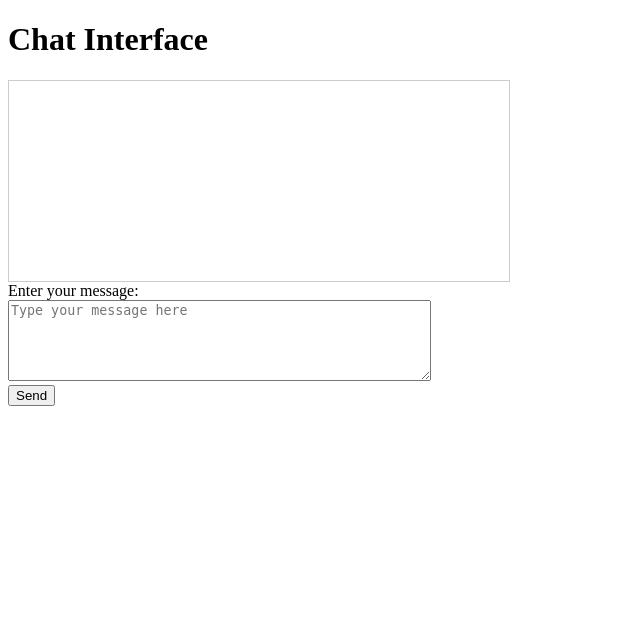
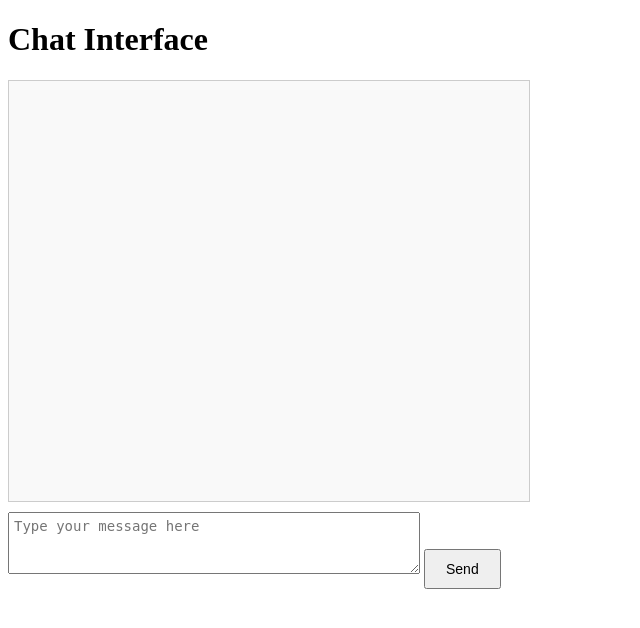
Before and after one commit to wwbp/BCFG-API, a Django app: template chat/templates/chat/chat_interface.html in a window 1280 px wide. Shown: the top 628 px of the page, without its empty margins (0-640 px from the left). Run offline with Django 5.2, Linux system fonts and the light colour scheme; the template is opened without the code that fills it, so the values that code supplies are empty.

Commit message:
build: qualtric chat interface support

```diff
--- a/bcfg_chat_api/urls.py
+++ b/bcfg_chat_api/urls.py
@@ -20,5 +20,4 @@ from django.urls import path, include
 urlpatterns = [
     path('admin/', admin.site.urls),
     path('api/', include('chat.urls')),
-    path('', include('chat.urls')),
 ]
--- a/chat/models.py
+++ b/chat/models.py
@@ -2,7 +2,7 @@ from django.db import models
 
 
 class User(models.Model):
-    bcfg_id = models.BigIntegerField(unique=True)
+    bcfg_id = models.CharField(max_length=100, unique=True)
     name = models.CharField(max_length=100)
 
     def __str__(self):
--- a/chat/templates/chat/chat_interface.html
+++ b/chat/templates/chat/chat_interface.html
@@ -2,18 +2,71 @@
 <html lang="en">
 <head>
     <meta charset="UTF-8">
-    <title>Simple Chat Interface</title>
+    <title>Chat Interface</title>
     <meta name="viewport" content="width=device-width, initial-scale=1">
     <style>
+        /* Chat window styles */
         #chat-window {
             border: 1px solid #ccc;
             width: 500px;
-            height: 200px;
-            overflow: auto;
+            height: 400px;
+            overflow-y: auto;
+            padding: 10px;
+            background-color: #f9f9f9;
+        }
+
+        /* Chat message styles */
+        .message {
+            display: flex;
+            margin-bottom: 10px;
+            max-width: 80%;
+        }
+
+        .message.bot {
+            justify-content: flex-start;
+        }
+
+        .message.user {
+            justify-content: flex-end;
+        }
+
+        .message-content {
+            padding: 10px;
+            border-radius: 10px;
+            font-size: 14px;
+            line-height: 1.4;
+        }
+
+        .message.bot .message-content {
+            background-color: #e1ffc7;
+            border-bottom-left-radius: 0;
+        }
+
+        .message.user .message-content {
+            background-color: #c7dfff;
+            border-bottom-right-radius: 0;
+        }
+
+        /* Input area styles */
+        #input-area {
+            margin-top: 10px;
+        }
+
+        #message {
+            width: 400px;
+            height: 50px;
+            padding: 5px;
+            font-size: 14px;
+        }
+
+        #send-button {
+            padding: 10px 20px;
+            font-size: 14px;
         }
     </style>
     <script>
         function getCookie(name) {
+            // ... (Same as before)
             var cookieValue = null;
             if (document.cookie && document.cookie !== '') {
                 var cookies = document.cookie.split(';');
@@ -40,16 +93,22 @@
             .then(data => {
                 const conversation = data.conversation || [];
                 conversation.forEach(message => {
-                    const messageDiv = document.createElement('div');
-                    messageDiv.textContent = message;
-                    document.getElementById('chat-window').appendChild(messageDiv);
+                    appendMessageToChatWindow(message.content, message.sender);
                 });
+                // Scroll to the bottom
+                const chatWindow = document.getElementById('chat-window');
+                chatWindow.scrollTop = chatWindow.scrollHeight;
             })
             .catch(error => console.error('Error fetching conversation:', error));
         });
 
         function sendMessage() {
-            var message = document.getElementById('message').value;
+            var message = document.getElementById('message').value.trim();
+            if (message === '') return;
+
+            // Display the user's message
+            appendMessageToChatWindow(message, 'user');
+
             fetch('{% url "chat:chat_send_message" %}', {
                 method: 'POST',
                 headers: {
@@ -60,24 +119,38 @@
             })
             .then(response => response.json())
             .then(data => {
-                document.getElementById('response').innerText = data.response;
-                // Optionally, add the message to the conversation window
-                const messageDiv = document.createElement('div');
-                messageDiv.textContent = data.response;
-                document.getElementById('chat-window').appendChild(messageDiv);
-                // Clear the textarea
-                document.getElementById('message').value = '';
+                // Display the bot's response
+                appendMessageToChatWindow(data.response, 'bot');
+                // Scroll to the bottom
+                const chatWindow = document.getElementById('chat-window');
+                chatWindow.scrollTop = chatWindow.scrollHeight;
             })
             .catch(error => console.error('Error:', error));
+
+            // Clear the textarea
+            document.getElementById('message').value = '';
+        }
+
+        function appendMessageToChatWindow(message, sender) {
+            const chatWindow = document.getElementById('chat-window');
+            const messageDiv = document.createElement('div');
+            messageDiv.classList.add('message', sender);
+
+            const contentDiv = document.createElement('div');
+            contentDiv.classList.add('message-content');
+            contentDiv.textContent = message;
+
+            messageDiv.appendChild(contentDiv);
+            chatWindow.appendChild(messageDiv);
         }
     </script>
 </head>
 <body>
     <h1>Chat Interface</h1>
     <div id="chat-window"></div>
-    <label for="message">Enter your message:</label><br>
-    <textarea id="message" rows="5" cols="50" placeholder="Type your message here"></textarea><br>
-    <button onclick="sendMessage()">Send</button>
-    <p id="response"></p>
+    <div id="input-area">
+        <textarea id="message" placeholder="Type your message here"></textarea>
+        <button id="send-button" onclick="sendMessage()">Send</button>
+    </div>
 </body>
 </html>
--- a/chat/views.py
+++ b/chat/views.py
@@ -1,3 +1,6 @@
+from django.views import View
+from django.utils.decorators import method_decorator
+import uuid
 from django.http import JsonResponse
 from django.shortcuts import render
 from django.views.decorators.csrf import csrf_exempt
@@ -11,36 +14,26 @@ from openai import OpenAI
 logging.basicConfig(level=logging.INFO)
 
 
-class DatabaseInterface:
-    def get_user_by_bcfg_id(self, bcfg_id):
-        raise NotImplementedError
-
-    def create_user(self, bcfg_id, name):
-        raise NotImplementedError
-
-    def get_or_create_assistant(self, user):
-        raise NotImplementedError
-
-    def save_assistant(self, assistant):
-        raise NotImplementedError
-
-    def save_transcript(self, user, user_message, assistant_message):
-        raise NotImplementedError
-
-
-class Database(DatabaseInterface):
+class Database:
     def get_user_by_bcfg_id(self, bcfg_id):
         try:
-            return User.objects.get(bcfg_id=bcfg_id)
+            return User.objects.get(bcfg_id=str(bcfg_id))
         except User.DoesNotExist:
             return None
 
     def create_user(self, bcfg_id, name):
-        return User.objects.create(bcfg_id=bcfg_id, name=name)
+        return User.objects.create(bcfg_id=str(bcfg_id), name=name)
+
+    def get_or_create_user(self, bcfg_id, name):
+        user = self.get_user_by_bcfg_id(bcfg_id)
+        if user:
+            return user
+        else:
+            return self.create_user(bcfg_id, name)
 
     def get_or_create_assistant(self, user):
-        assistant, created = Assistant.objects.get_or_create(user=user)
-        return assistant, created
+        assistant, _ = Assistant.objects.get_or_create(user=user)
+        return assistant
 
     def save_assistant(self, assistant):
         assistant.save()
@@ -49,39 +42,23 @@ class Database(DatabaseInterface):
         Transcript.objects.create(
             user=user, user_message=user_message, assistant_message=assistant_message)
 
+    def get_transcripts_for_user(self, user):
+        return Transcript.objects.filter(user=user).order_by('created_at')
 
-class ChatService:
-    def __init__(self, db, openai_client, requests_lib):
-        self.db = db
+
+class GPTAssistantManager:
+    def __init__(self, openai_client):
         self.openai_client = openai_client
-        self.requests_lib = requests_lib
 
-    def check_required_fields(self, context, message):
-        required_fields = ["school_name", "school_mascot",
-                           "initial_message", "week_number", "name"]
-        missing_fields = [
-            field for field in required_fields if field not in context]
-        if not message:
-            missing_fields.append("message")
-        return missing_fields
-
-    def get_or_create_user(self, context, bcfg_id):
-        user = self.db.get_user_by_bcfg_id(bcfg_id)
-        if user:
-            return user
-        else:
-            return self.db.create_user(bcfg_id=bcfg_id, name=context['name'])
-
-    def initialize_assistant(self, user):
-        assistant, created = self.db.get_or_create_assistant(user)
-        if created or not assistant.gpt_assistant_id or not assistant.gpt_thread_id:
+    def initialize_assistant(self, assistant):
+        if not assistant.gpt_assistant_id or not assistant.gpt_thread_id:
             assistant.gpt_assistant_id, assistant.gpt_thread_id = self.setup_assistant_and_thread()
-            self.db.save_assistant(assistant)
+            assistant.save()
         return assistant
 
     def setup_assistant_and_thread(self):
         assistant = self.openai_client.beta.assistants.create(
-            name=f"Assistant",
+            name="Assistant",
             instructions="You are a helpful assistant.",
             model="gpt-4o-mini",
         )
@@ -119,6 +96,40 @@ class ChatService:
             logging.error(f"Run failed with status: {run.status}")
             return "There was an error processing your message."
 
+
+class ChatService:
+    def __init__(self, db, gpt_manager, requests_lib=None):
+        self.db = db
+        self.gpt_manager = gpt_manager
+        self.requests_lib = requests_lib
+
+    def check_required_fields(self, context, message):
+        required_fields = ["school_name", "school_mascot",
+                           "initial_message", "week_number", "name"]
+        missing_fields = [
+            field for field in required_fields if field not in context]
+        if not message:
+            missing_fields.append("message")
+        return missing_fields
+
+    def process_message_for_api(self, context, message, bcfg_id):
+        user = self.db.get_or_create_user(bcfg_id, context['name'])
+        assistant = self.db.get_or_create_assistant(user)
+        assistant = self.gpt_manager.initialize_assistant(assistant)
+        gpt_response = self.gpt_manager.generate_gpt_response(
+            assistant, message)
+        self.db.save_transcript(user, message, gpt_response)
+        self.send_message_to_participant(user.bcfg_id, gpt_response)
+
+    def process_message_for_chat(self, user_id, message):
+        user = self.db.get_or_create_user(user_id, "Chat User")
+        assistant = self.db.get_or_create_assistant(user)
+        assistant = self.gpt_manager.initialize_assistant(assistant)
+        gpt_response = self.gpt_manager.generate_gpt_response(
+            assistant, message)
+        self.db.save_transcript(user, message, gpt_response)
+        return gpt_response
+
     def send_message_to_participant(self, user_id, gpt_response):
         url = f"http://external-api.com/ai/api/participant/{user_id}/send"
         payload = {"message": gpt_response}
@@ -136,13 +147,6 @@ class ChatService:
         else:
             logging.warning(f"Failed to send GPT response to user {user_id}: {response_text}")
 
-    def process_message(self, context, message, bcfg_id):
-        user = self.get_or_create_user(context, bcfg_id)
-        assistant = self.initialize_assistant(user)
-        gpt_response = self.generate_gpt_response(assistant, message)
-        self.db.save_transcript(user, message, gpt_response)
-        self.send_message_to_participant(user.bcfg_id, gpt_response)
-
 
 @csrf_exempt
 def incoming_message(request, id=None):
@@ -151,37 +155,84 @@ def incoming_message(request, id=None):
         context = data.get('context')
         message = data.get('message')
 
+        db = Database()
+        gpt_manager = GPTAssistantManager(
+            OpenAI(api_key=os.getenv("OPENAI_API_KEY", "")))
         service = ChatService(
-            db=Database(),
-            openai_client=OpenAI(api_key=os.getenv("OPENAI_API_KEY", "")),
-            requests_lib=requests
-        )
+            db=db, gpt_manager=gpt_manager, requests_lib=requests)
 
         missing_fields = service.check_required_fields(context, message)
         if missing_fields:
             return JsonResponse({"error": f"Missing fields: {', '.join(missing_fields)}"}, status=400)
 
-        service.process_message(context, message, id)
+        service.process_message_for_api(context, message, id)
         return JsonResponse({"status": "received"}, status=200)
+    else:
+        return JsonResponse({'error': 'Invalid request method.'}, status=400)
 
 
-# View to render the chat page
 def chat_page_view(request):
-    return render(request, 'chat/chat_interface.html')
+    # Check if 'chat_user_id' cookie is present
+    chat_user_id = request.COOKIES.get('chat_user_id')
+    if not chat_user_id:
+        # Generate a new UUID
+        chat_user_id = str(uuid.uuid4())
+    response = render(request, 'chat/chat_interface.html')
+    # Set the cookie with the chat_user_id
+    response.set_cookie('chat_user_id', chat_user_id)
+    return response
+
 
 @csrf_exempt
 def chat_send_message(request):
     if request.method == 'POST':
         data = json.loads(request.body)
         message = data.get('message')
-        response_message = f"I received your message: {message}"
-        return JsonResponse({'response': response_message})
+
+        # Get chat_user_id from cookie
+        chat_user_id = request.COOKIES.get('chat_user_id')
+        if not chat_user_id:
+            return JsonResponse({'error': 'User not identified.'}, status=400)
+
+        db = Database()
+        gpt_manager = GPTAssistantManager(
+            OpenAI(api_key=os.getenv("OPENAI_API_KEY", "")))
+        service = ChatService(db=db, gpt_manager=gpt_manager)
+
+        gpt_response = service.process_message_for_chat(chat_user_id, message)
+        return JsonResponse({'response': gpt_response})
     else:
         return JsonResponse({'error': 'Invalid request method.'}, status=400)
 
+
 def get_conversation(request):
     if request.method == 'GET':
-        # For now, we'll return an empty conversation
-        return JsonResponse({'conversation': []})
+        # Get chat_user_id from cookie
+        chat_user_id = request.COOKIES.get('chat_user_id')
+        if not chat_user_id:
+            return JsonResponse({'conversation': []})
+
+        db = Database()
+        try:
+            user = db.get_user_by_bcfg_id(chat_user_id)
+            if not user:
+                return JsonResponse({'conversation': []})
+            transcripts = db.get_transcripts_for_user(user)
+            conversation = []
+
+            for transcript in transcripts:
+                conversation.append({
+                    'content': transcript.user_message,
+                    'sender': 'user'
+                })
+                conversation.append({
+                    'content': transcript.assistant_message,
+                    'sender': 'bot'
+                })
+
+            return JsonResponse({'conversation': conversation})
+        except Exception as e:
+            logging.error(f"Error fetching conversation: {e}")
+            return JsonResponse({'conversation': []})
     else:
         return JsonResponse({'error': 'Invalid request method.'}, status=400)
```
Also changed, not shown: chat/migrations/0001_initial.py, db.sqlite3.
